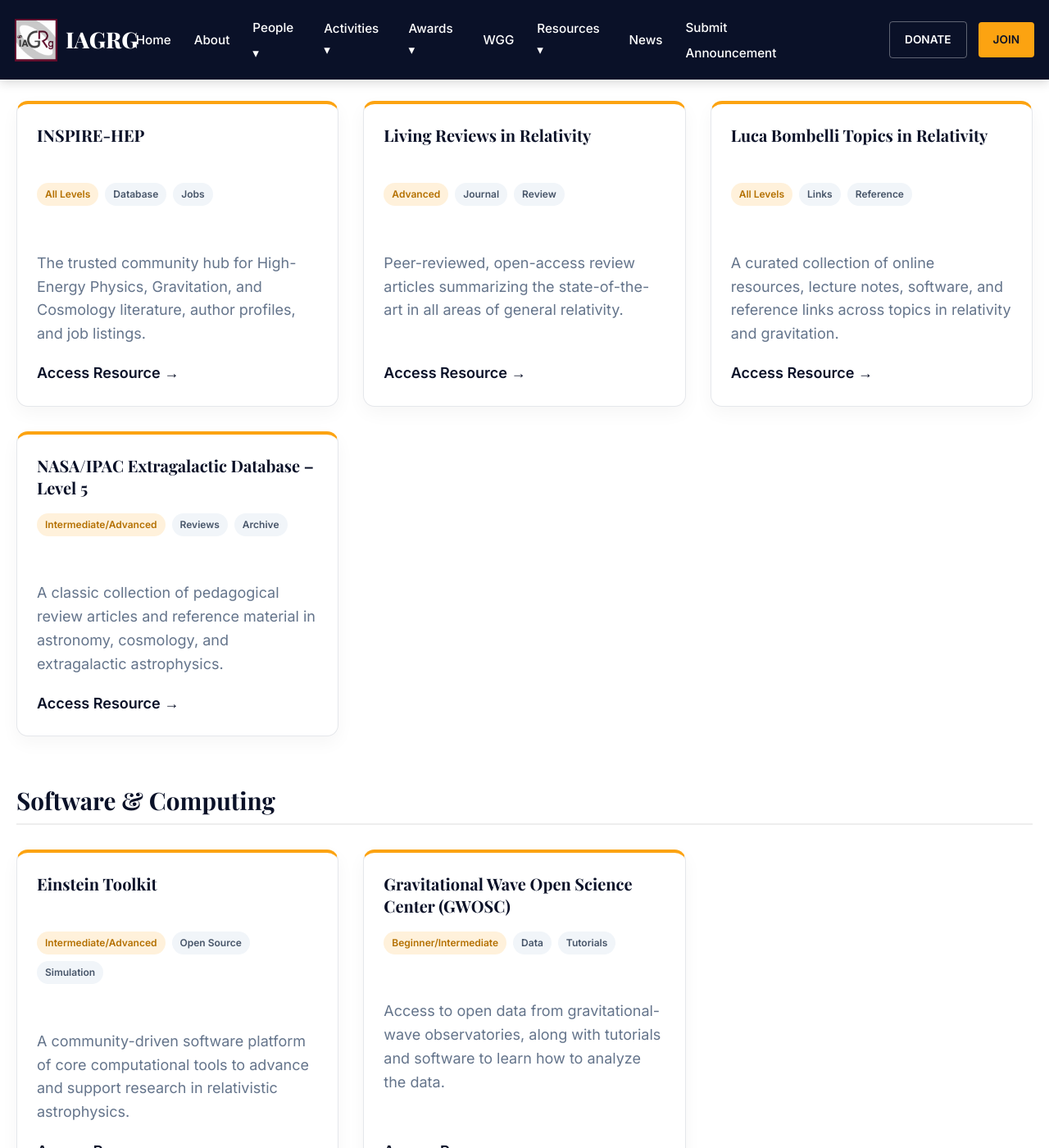
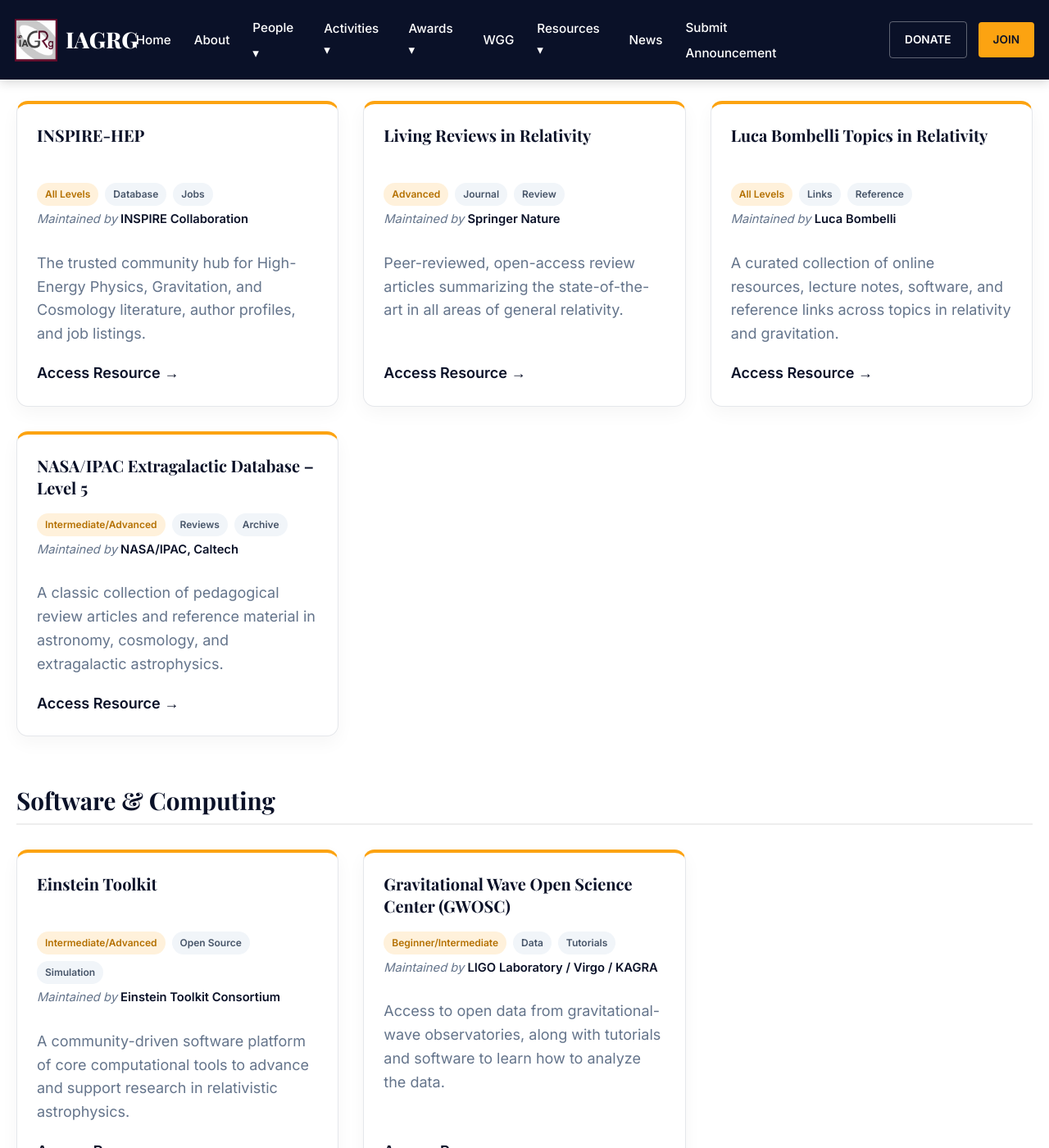
Before and after one commit to georgewane/IAGRG, a Jekyll site: the page built from quick-resources.md, in a window 1280 px wide and 1400 px high, scrolled down 1134 px. Shown: the whole window at 82% size. Built offline with Jekyll 4.4.1, drawn with Linux system fonts in a browser that asks for light colours.

Commit message:
curator css style colours were changed for visibility

```diff
--- a/assets/css/style-resources.css
+++ b/assets/css/style-resources.css
@@ -169,19 +169,18 @@
 /* ==========================================
    CURATOR LINE
 ========================================== */
-
 .resource-curator{
-  margin: 0.35rem 0 0.7rem;
-  font-size: 0.92rem;
-  line-height: 1.4;
-  color: rgba(255,255,255,0.72);
-  font-style: italic;
+  margin:0.35rem 0 0.7rem;
+  font-size:0.92rem;
+  line-height:1.4;
+  color:var(--text-muted);
+  font-style:italic;
 }
 
-/* Optional stronger curator name */
 .resource-curator strong{
-  color: rgba(255,255,255,0.88);
-  font-style: normal;
+  color:var(--brand-dark);
+  font-style:normal;
+  font-weight:700;
 }
 
 /* =====================================================
```
